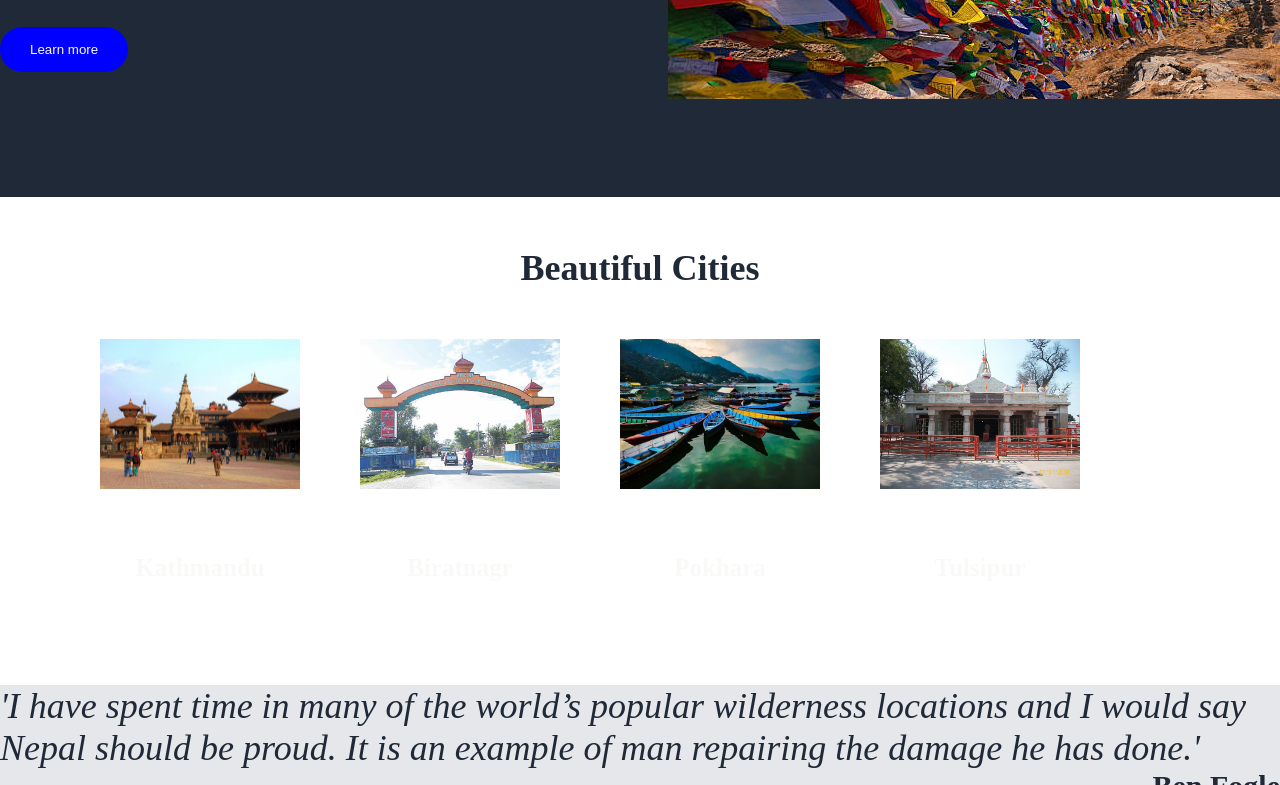
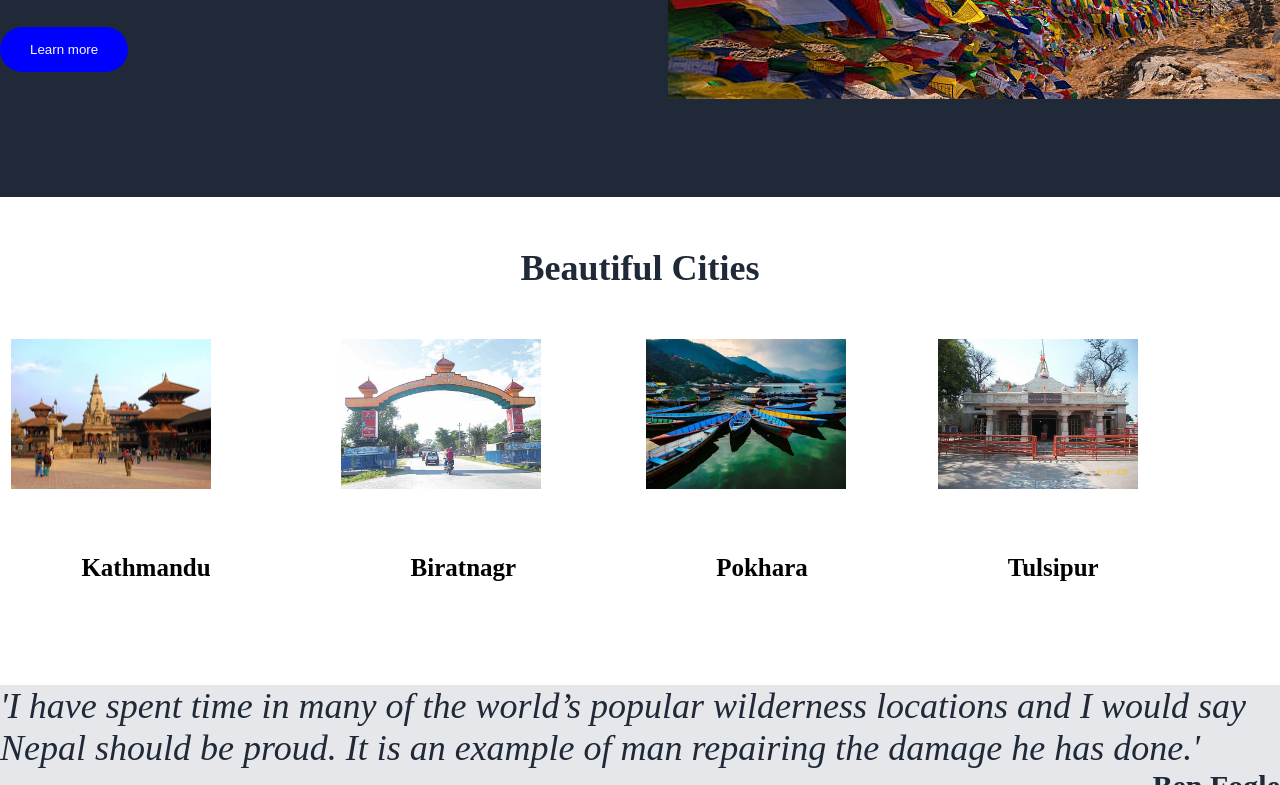
Before and after one commit to rabinkc135/Landing-Page, a plain HTML site: page index.html in a window 1280 px wide. Shown: the part 503-1288 px from the top of the page. Drawn offline with Linux system fonts and the light colour scheme.

```diff
--- a/style.css
+++ b/style.css
@@ -74,12 +74,12 @@
 
 }
 
-.second-main h1{
+.second-main h1 {
    font-size: 36px;
    font-weight: 900;
    color: #1f2937;
    text-align: center;
-   margin: 50px 0;
+   margin: 50px;
 }
 
 .city-list{
@@ -87,10 +87,19 @@
     align-items: center;
     justify-content: center;
     margin-right: 400px;
+
 }
 
 .city-list ul li{
-padding: 0 30px;
+    padding: 0 30px;
+
+
+}
+
+.city-list ul li h1 a{
+    color: black;
+    text-align: left;
+
 }
 
 .quote{
```
